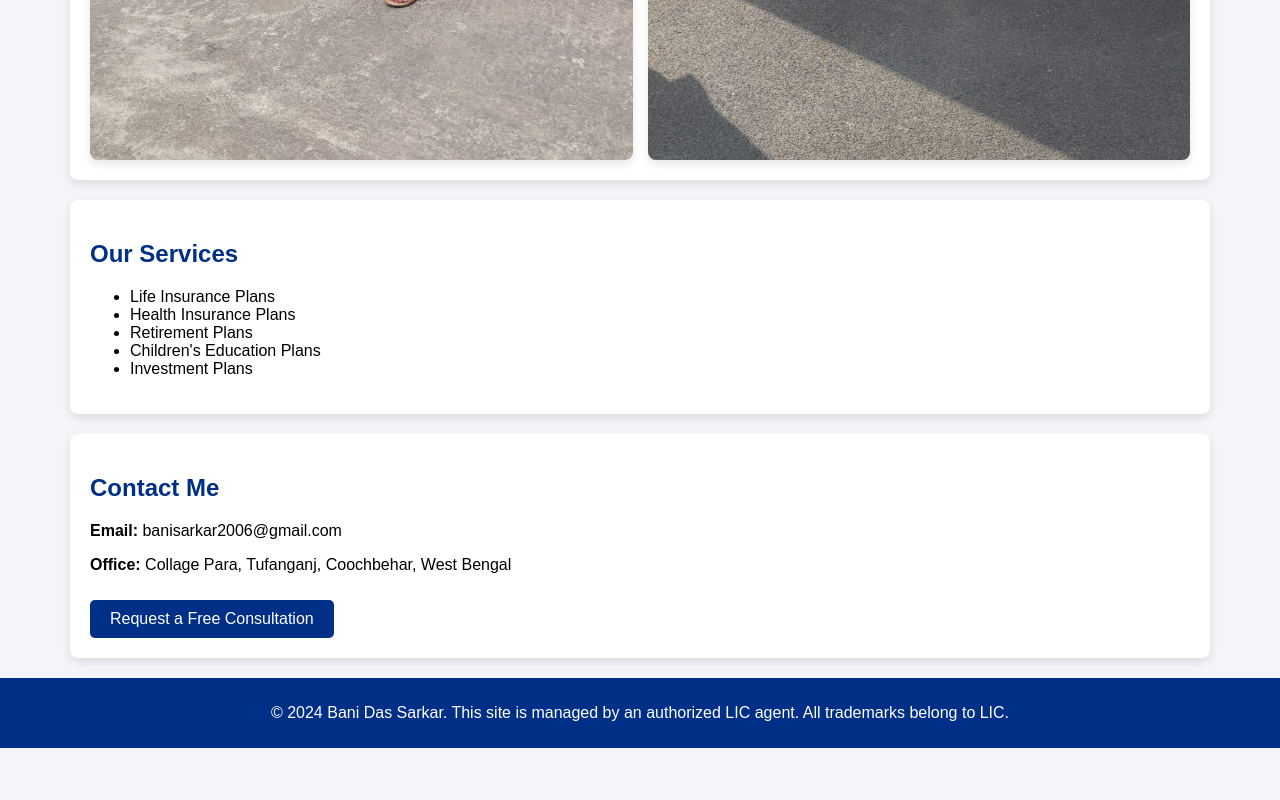
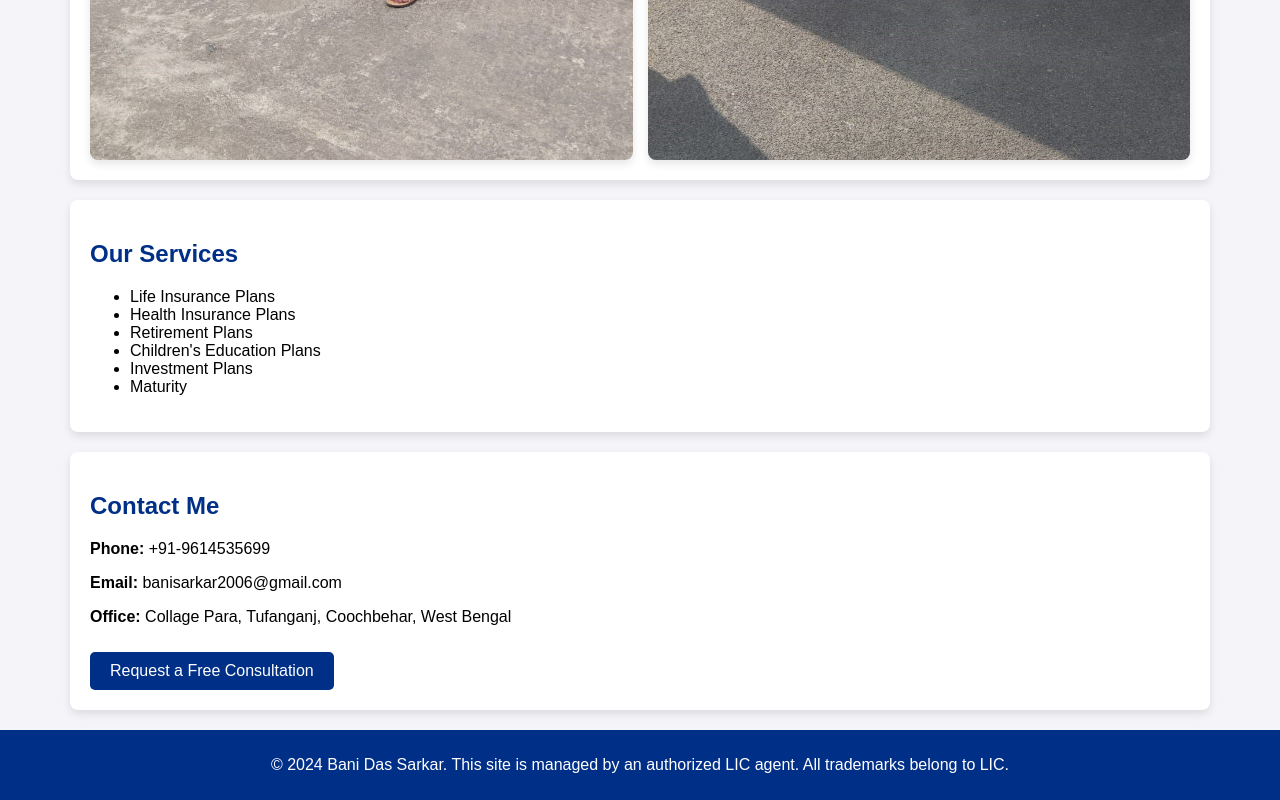
Before and after one commit to Banidassarkar/Lic, a plain HTML site: page index.html in a window 1280 px wide. Shown: the part 4687-5487 px from the top of the page. Before the commit the page ends 5435 px from the top, so only its background shows below. Drawn offline with Linux system fonts and the light colour scheme.

Commit message:
Update index.html

```diff
--- a/index.html
+++ b/index.html
@@ -1,285 +1,148 @@
 <!DOCTYPE html>
-
 <html lang="en">
 
 <head>
-
     <meta charset="UTF-8">
-
     <meta name="viewport" content="width=device-width, initial-scale=1.0">
-
     <meta name="description" content="Bani Das Sarkar - Trusted LIC Agent offering life insurance, health insurance, retirement plans, and investment solutions.">
-
     <meta name="keywords" content="LIC agent, life insurance, investment plans, retirement solutions, Tufanganj, West Bengal">
-
     <meta name="author" content="Bani Das Sarkar">
-
     <title>Trusted LIC Agent - Secure Your Future</title>
-
     <style>
-
         body {
-
             font-family: Arial, sans-serif;
-
             margin: 0;
-
             padding: 0;
-
             background-color: #f4f4f9;
-
         }
-
         header {
-
             background-color: #002f87;
-
             color: white;
-
             padding: 20px;
-
             text-align: center;
-
             position: relative;
-
         }
-
         header img {
-
             width: 120px; /* Adjust size as needed */
-
             top: 20px;
-
             left: 20px;
-
         }
-
         nav {
-
             text-align: center;
-
             margin: 10px 0;
-
         }
-
         nav a {
-
             margin: 0 15px;
-
             color: #002f87;
-
             text-decoration: none;
-
             font-weight: bold;
-
         }
-
         nav a:hover {
-
             text-decoration: underline;
-
         }
-
         .container {
-
             max-width: 1100px;
-
             margin: 20px auto;
-
             padding: 20px;
-
             background: white;
-
             border-radius: 8px;
-
             box-shadow: 0 4px 8px rgba(0, 0, 0, 0.1);
-
         }
-
         h2 {
-
             color: #002f87;
-
         }
-
         .btn {
-
             display: inline-block;
-
             background-color: #002f87;
-
             color: white;
-
             padding: 10px 20px;
-
             text-decoration: none;
-
             border-radius: 5px;
-
             margin-top: 10px;
-
         }
-
         .btn:hover {
-
             background-color: #0056b3;
-
         }
-
         footer {
-
             text-align: center;
-
             padding: 10px;
-
             background-color: #002f87;
-
             color: white;
-
             margin-top: 20px;
-
         }
-
         .gallery {
-
             display: grid;
-
             grid-template-columns: repeat(2, 1fr); /* 2 images per row */
-
             gap: 15px;
-
             margin-top: 20px;
-
         }
-
         .gallery img {
-
             width: 100%;
-
             height: auto;
-
             border-radius: 8px;
-
             box-shadow: 0 4px 8px rgba(0, 0, 0, 0.1);
-
         }
-
     </style>
-
 </head>
 
 <body>
-
     <header>
-
         <img src="Logo.jpg" alt="LIC Logo">
-
         <h1>Welcome to Bani Das Sarkar's LIC Services</h1>
-
         <p>Helping You Secure Your Future with Trusted LIC Plans</p>
-
     </header>
-
     <nav>
-
         <a href="#about">About Me</a>
-
         <a href="#gallery">Photo Gallery</a>
-
         <a href="#services">Services</a>
-
         <a href="#contact">Contact</a>
-
     </nav>
-
     <div class="container" id="about">
-
         <h2>About Me</h2>
-
         <p>Hi, I’m Bani Das Sarkar, a certified LIC agent with more than 6 years of experience. I am also a proud ZM's Club member. I am here to guide you through LIC’s comprehensive range of life insurance and investment plans tailored to your needs.</p>
-
     </div>
-
     <div class="container" id="gallery">
-
         <h2>Photo Gallery</h2>
-
         <div class="gallery">
-
             <img src="photo1.jpg" alt="Photo 1">
-
             <img src="photo2.jpg" alt="Photo 2">
-
             <img src="photo3.jpg" alt="Photo 3">
-
             <img src="photo4.jpg" alt="Photo 4">
-
             <img src="photo5.jpg" alt="Photo 5">
-
             <img src="photo6.jpg" alt="Photo 6">
-
             <img src="photo7.jpg" alt="Photo 7">
-
             <img src="photo8.jpg" alt="Photo 8">
-
             <img src="photo9.jpg" alt="Photo 9">
-
             <img src="photo10.jpg" alt="Photo 10">
-
             <img src="photo11.jpg" alt="Photo 11">
-
             <img src="photo12.jpg" alt="Photo 12">
-
             <img src="photo13.jpg" alt="Photo 13">
-
             <img src="photo14.jpg" alt="Photo 14">
-
             <img src="photo15.jpg" alt="Photo 15">
-
             <img src="photo16.jpg" alt="Photo 16">
-
         </div>
-
     </div>
-
     <div class="container" id="services">
-
         <h2>Our Services</h2>
-
         <ul>
-
             <li>Life Insurance Plans</li>
-
             <li>Health Insurance Plans</li>
-
             <li>Retirement Plans</li>
-
             <li>Children's Education Plans</li>
-
             <li>Investment Plans</li>
-
+            <li>Maturity</li>
         </ul>
-
     </div>
-
     <div class="container" id="contact">
-
         <h2>Contact Me</h2>
-
+        <p><strong>Phone:</strong> +91-9614535699</p>
         <p><strong>Email:</strong> banisarkar2006@gmail.com</p>
-
         <p><strong>Office:</strong> Collage Para, Tufanganj, Coochbehar, West Bengal</p>
-
         <a href="https://surveyheart.com/form/675c268fddbc5704283cfdc4/" class="btn" target="_blank">Request a Free Consultation</a>
-
     </div>
-
     <footer>
-
         <p>© 2024 Bani Das Sarkar. This site is managed by an authorized LIC agent. All trademarks belong to LIC.</p>
-
     </footer>
-
 </body>
 
 </html>
```
